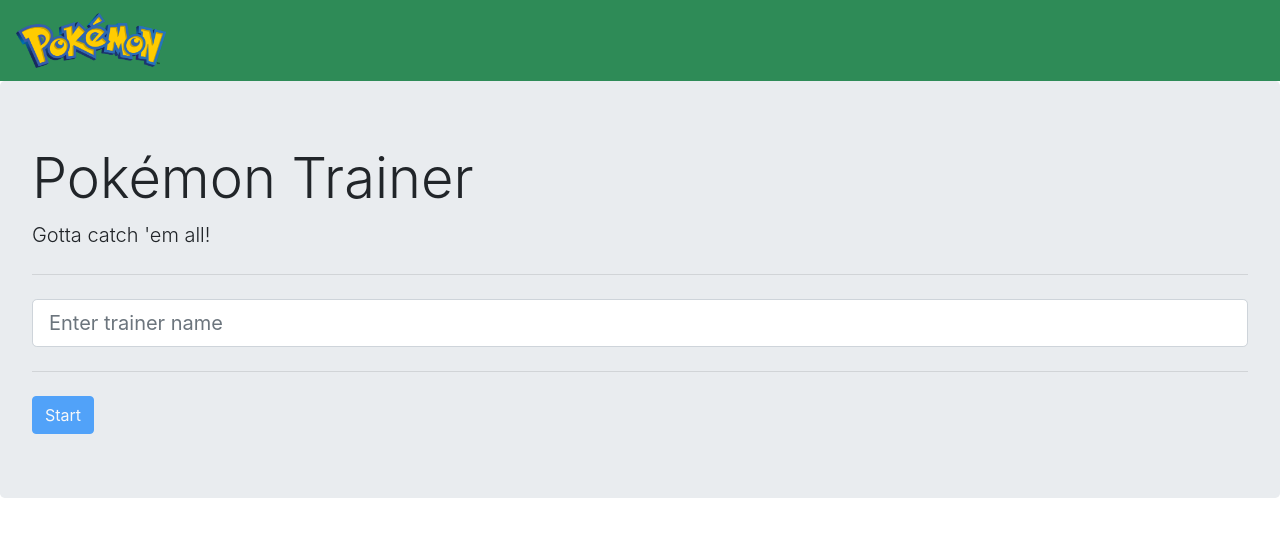
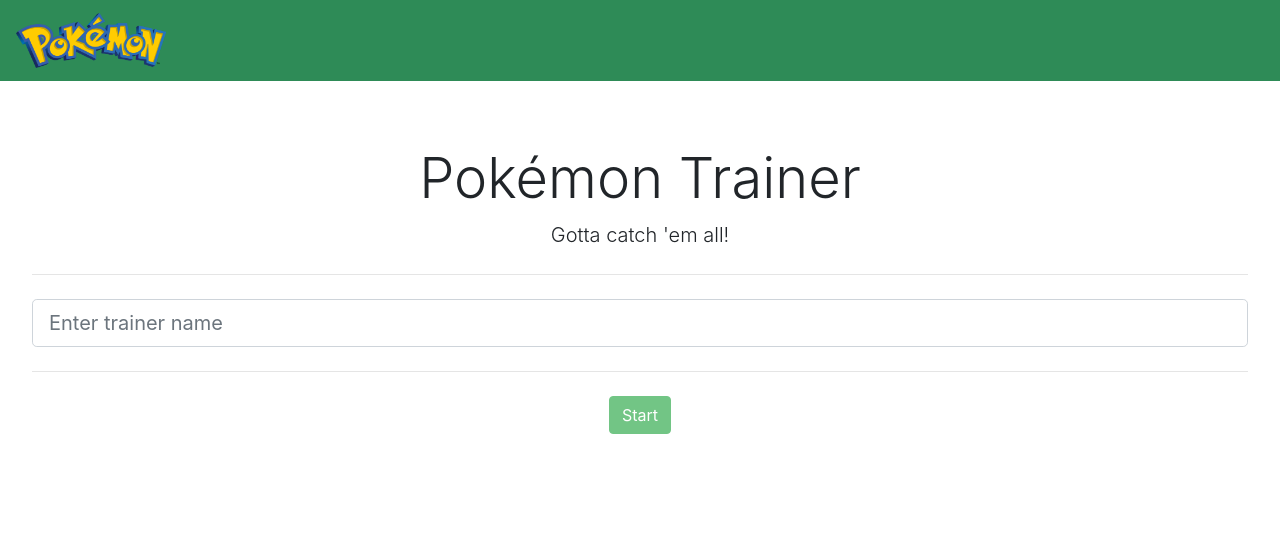
Before and after one commit to jessemaa/angular-pokemon-trainer, an Angular app in the folder angular-pokemon-trainer/: page /login in a window 1280 px wide. Shown: the top 536 px of the page. Built offline with nearby package versions, Linux system fonts and the light colour scheme.

Commit message:
style: change login-page color and center text

```diff
--- a/angular-pokemon-trainer/src/components/login-page/login-page.component.css
+++ b/angular-pokemon-trainer/src/components/login-page/login-page.component.css
@@ -0,0 +1,4 @@
+.jumbotron {
+    background-color: white;
+    text-align: center;
+}
--- a/angular-pokemon-trainer/src/components/login-page/login-page.component.html
+++ b/angular-pokemon-trainer/src/components/login-page/login-page.component.html
@@ -15,7 +15,7 @@
         <button
             [disabled]="loginForm.invalid"
             type="button"
-            class="btn btn-primary"
+            class="btn btn-success"
             (click)="setTrainerName()"
             (click)="handleLoginSuccess()">
             Start
```
